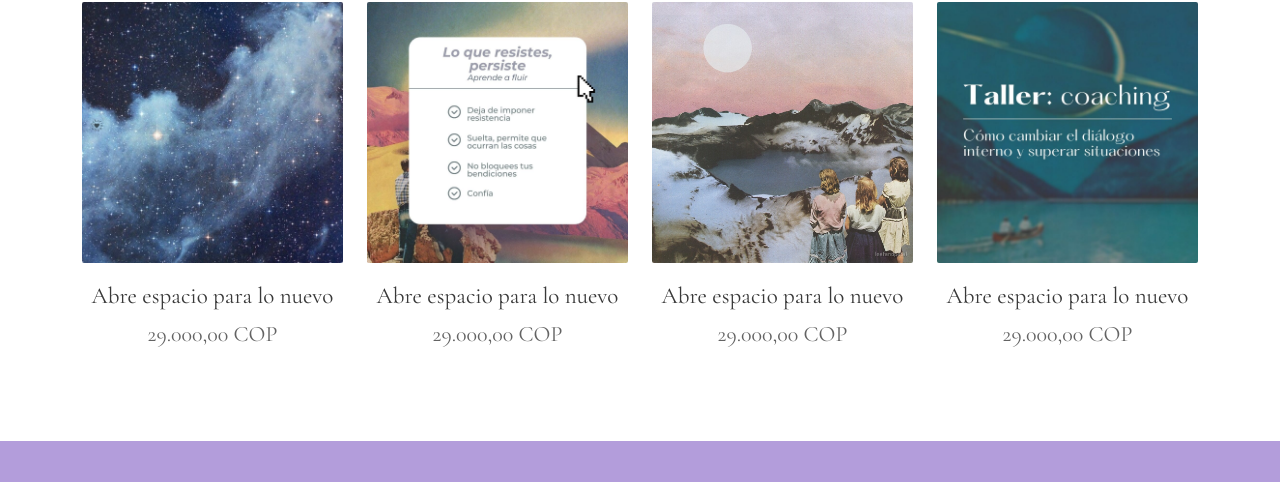
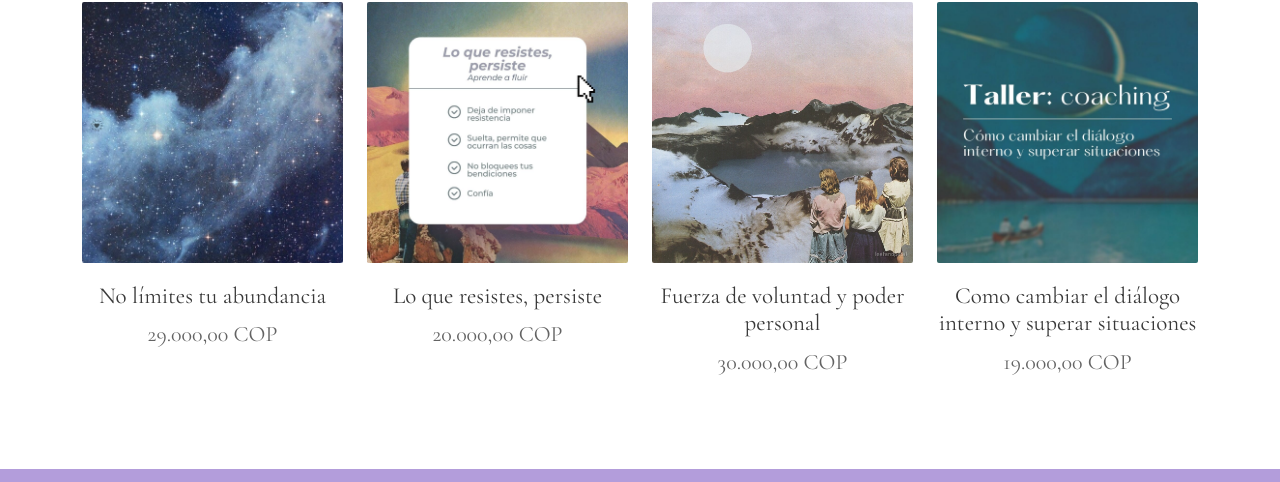
Before and after one commit to yojantabo/Astral-Mindful, a plain HTML site: page astro.html in a window 1280 px wide. Shown: the part 706-1188 px from the top of the page. Drawn offline with nearby package versions, Linux system fonts and the light colour scheme.

Commit message:
Astral mindful

```diff
--- a/astro.html
+++ b/astro.html
@@ -109,7 +109,7 @@
                 <img src="img/curso5.jpg" class="img-fluid" alt="initcursos">
             </div>
             <a class="tit-val" href="producto.html">
-                <h2>Abre espacio para lo nuevo</h2>
+                <h2>No límites tu abundancia</h2>
                 <p class="valor1">29.000,00 COP</p>
             </a>
         </div>
@@ -118,8 +118,8 @@
                 <img src="img/curso6.jpg" class="img-fluid" alt="initcursos">
             </div>
             <a class="tit-val" href="producto.html">
-                <h2>Abre espacio para lo nuevo</h2>
-                <p class="valor1">29.000,00 COP</p>
+                <h2>Lo que resistes, persiste</h2>
+                <p class="valor1">20.000,00 COP</p>
             </a>
         </div>
         <div class="col-md-3">
@@ -127,8 +127,8 @@
                 <img src="img/curso7.jpg" class="img-fluid" alt="initcursos">
             </div>
             <a class="tit-val" href="producto.html">
-                <h2>Abre espacio para lo nuevo</h2>
-                <p class="valor1">29.000,00 COP</p>
+                <h2>Fuerza de voluntad y poder personal</h2>
+                <p class="valor1">30.000,00 COP</p>
             </a>
         </div>
         <div class="col-md-3">
@@ -136,8 +136,8 @@
                 <img src="img/curso8.jpg" class="img-fluid" alt="initcursos">
             </div>
             <a class="tit-val" href="producto.html">
-                <h2>Abre espacio para lo nuevo</h2>
-                <p class="valor1">29.000,00 COP</p>
+                <h2>Como cambiar el diálogo interno y superar situaciones</h2>
+                <p class="valor1">19.000,00 COP</p>
             </a>
         </div>
     </div>
--- a/styles/styles.css
+++ b/styles/styles.css
@@ -161,7 +161,7 @@ footer .list-inline .list-inline-item{
     background-image: url(../img/backsesion.png);
     background-size: cover;
     padding-top: 90px;
-    min-height: 520px;}
+    min-height: 630px;}
 
 .cestainfo{
     font-size: 20px;
```
Also changed, not shown: styles/nos.css (line endings or trailing spaces).
